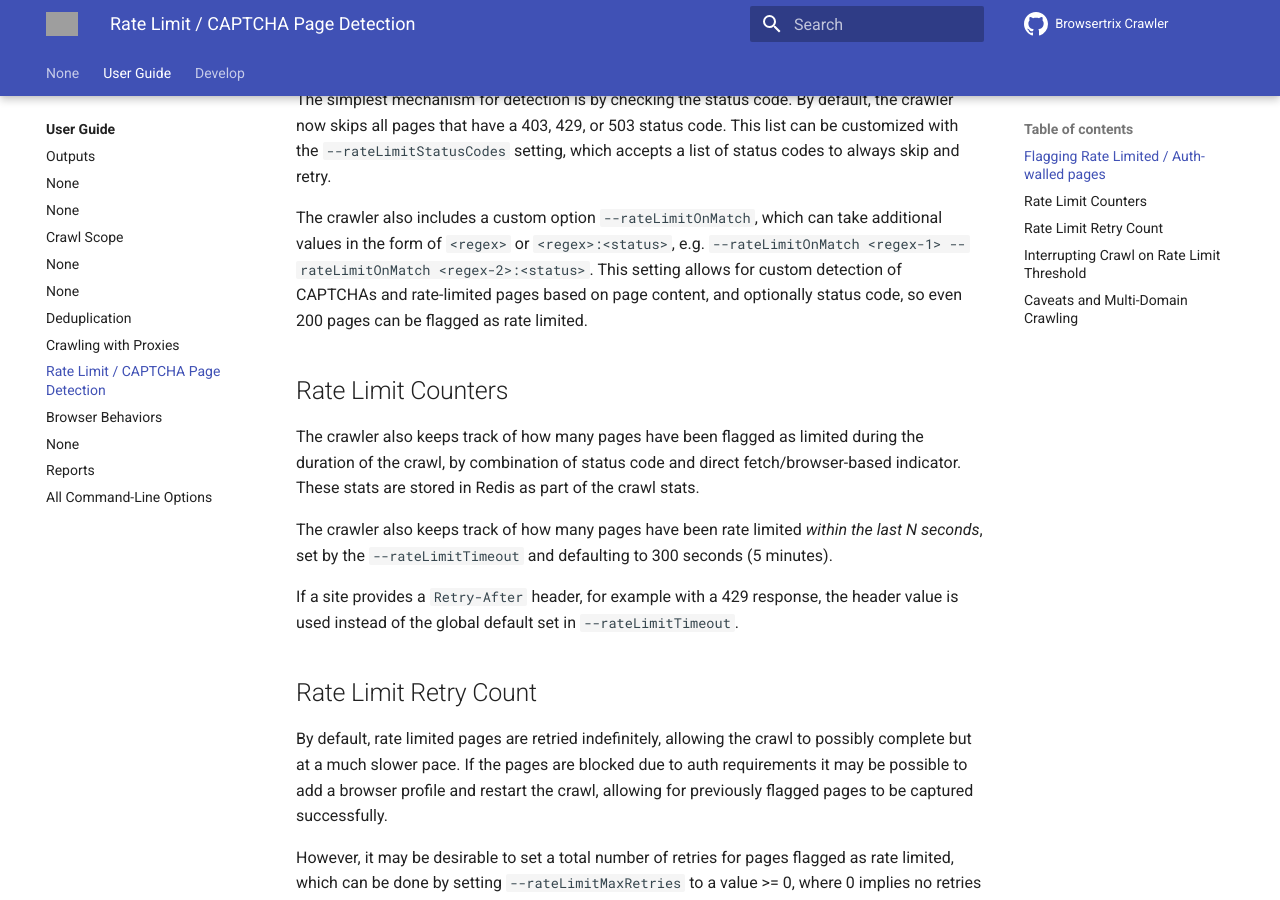
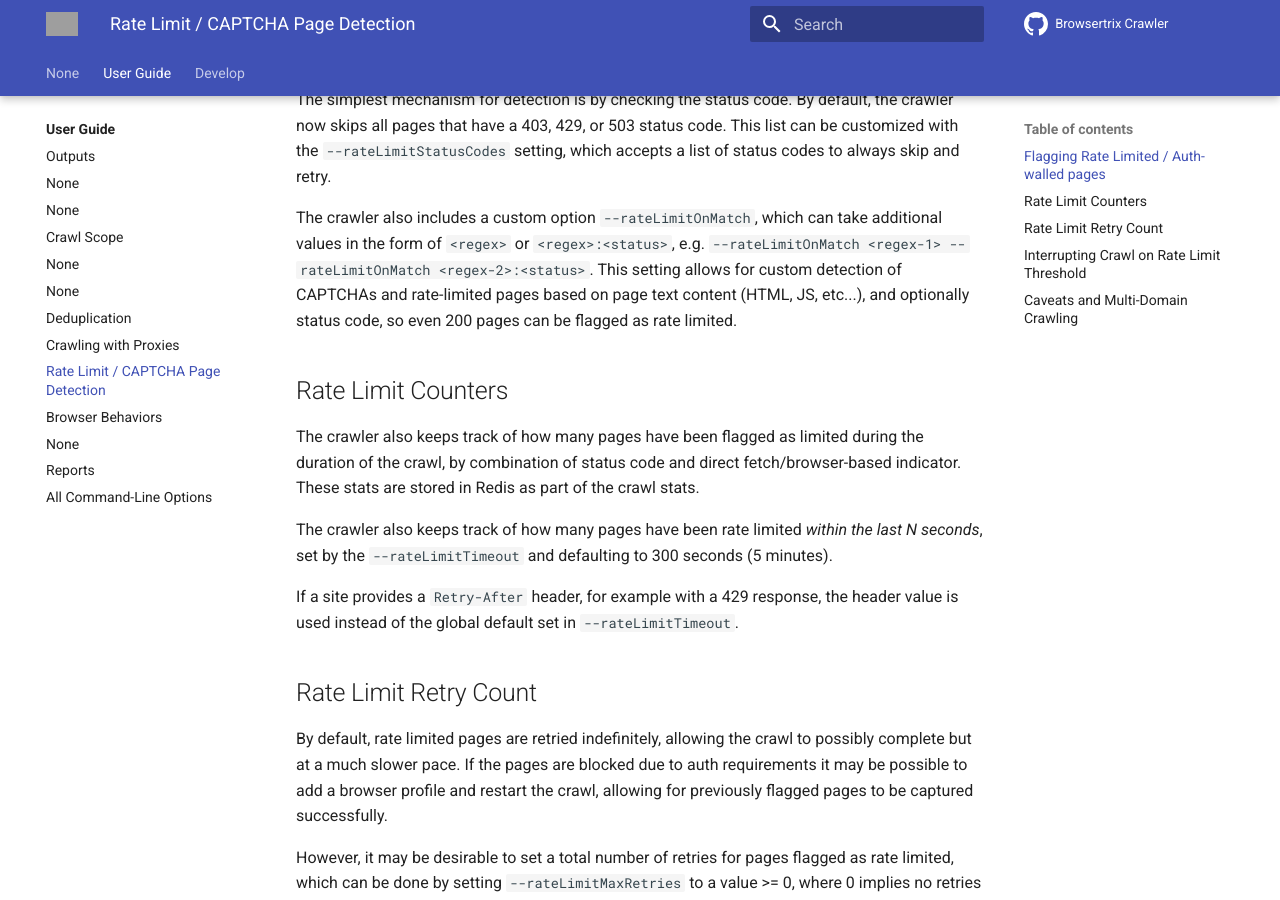
Before and after one commit to webrecorder/browsertrix-crawler, an MkDocs documentation site: the page built from docs/docs/user-guide/rate-limits.md, in a window 1280 px wide and 900 px high, scrolled down 510 px. Built offline with MkDocs 1.6.1 and Material for MkDocs 9.7.7, drawn with Linux system fonts in a browser that asks for light colours; comment, search, counter and statistics services are not loaded; grey boxes are pictures that could not be loaded.

Commit message:
Update docs/docs/user-guide/rate-limits.md

```diff
--- a/docs/docs/user-guide/rate-limits.md
+++ b/docs/docs/user-guide/rate-limits.md
@@ -14,7 +14,7 @@ Instead, the pages may be queued to be retried at a later time or skipped altoge
 
 The simplest mechanism for detection is by checking the status code. By default, the crawler now skips all pages that have a 403, 429, or 503 status code. This list can be customized with the `--rateLimitStatusCodes` setting, which accepts a list of status codes to always skip and retry.
 
-The crawler also includes a custom option `--rateLimitOnMatch`, which can take additional values in the form of `<regex>` or `<regex>:<status>`, e.g. `--rateLimitOnMatch <regex-1> --rateLimitOnMatch <regex-2>:<status>`. This setting allows for custom detection of CAPTCHAs and rate-limited pages based on page content, and optionally status code, so even 200 pages can be flagged as rate limited.
+The crawler also includes a custom option `--rateLimitOnMatch`, which can take additional values in the form of `<regex>` or `<regex>:<status>`, e.g. `--rateLimitOnMatch <regex-1> --rateLimitOnMatch <regex-2>:<status>`. This setting allows for custom detection of CAPTCHAs and rate-limited pages based on page text content (HTML, JS, etc...), and optionally status code, so even 200 pages can be flagged as rate limited.
 
 ## Rate Limit Counters
 
```
